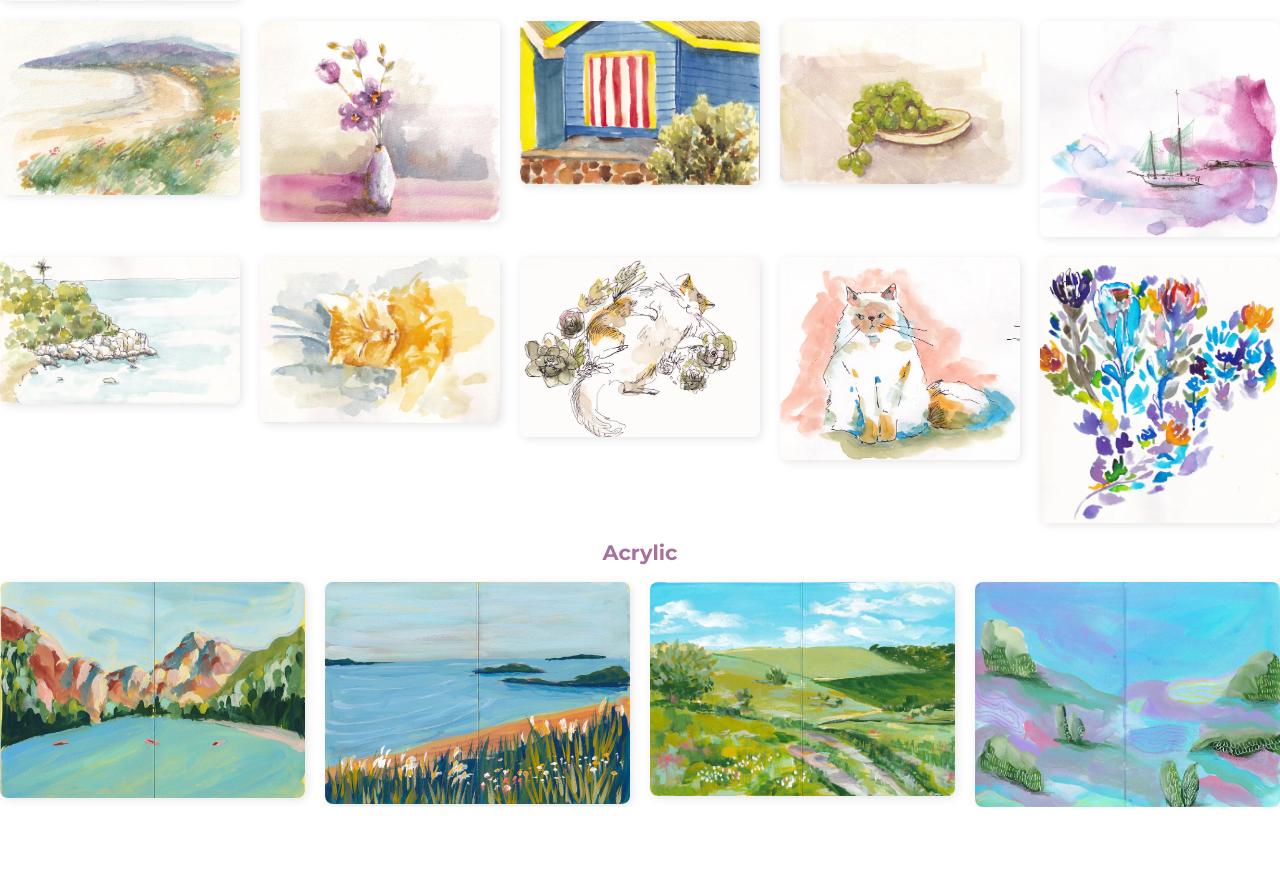
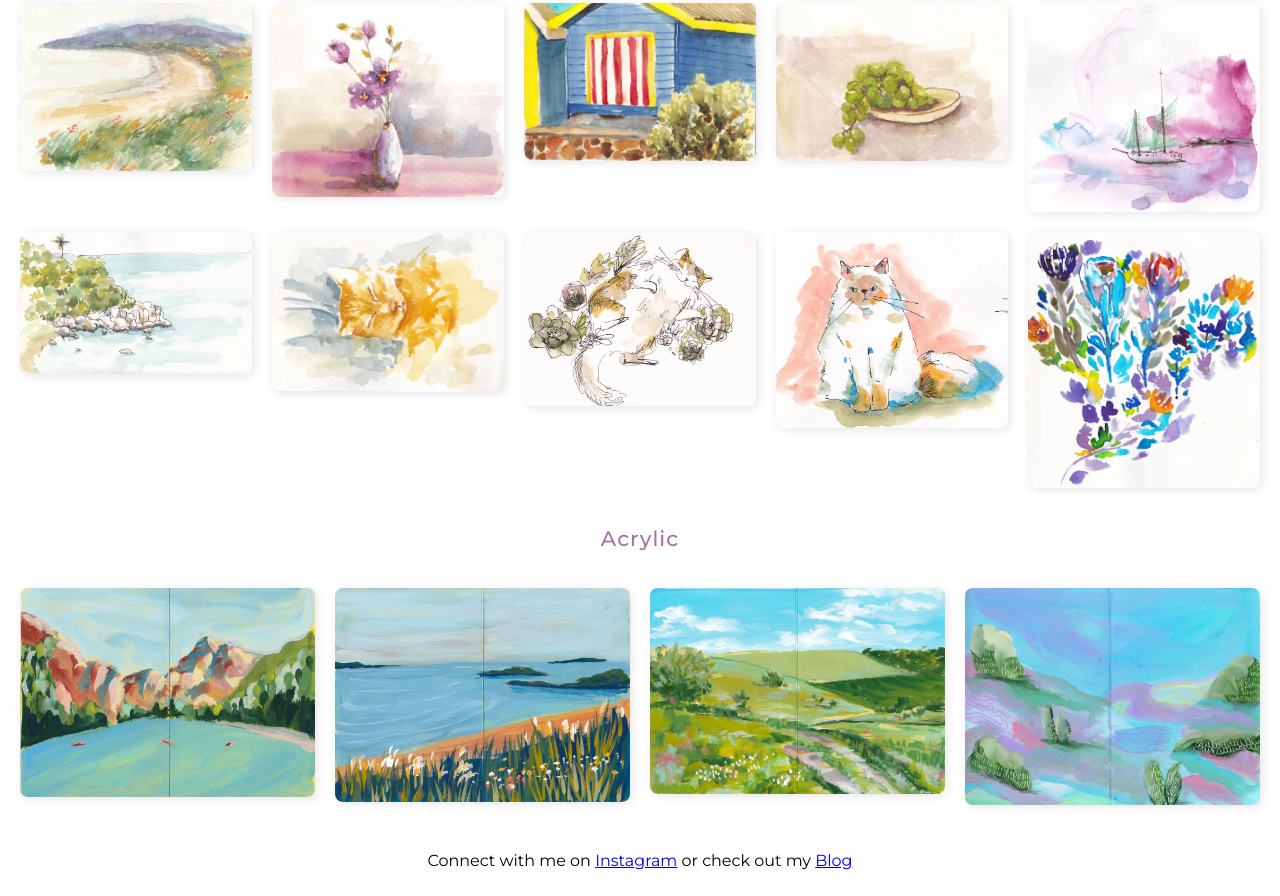
Before and after one commit to mel0013/artwork, a plain HTML site: page index.html in a window 1280 px wide. Shown: the part 1393-2289 px from the top of the page. Before the commit the page ends 2200 px from the top, so only its background shows below. Drawn offline with Linux system fonts and the light colour scheme.

Commit message:
Update font weight and add footer links

```diff
--- a/index.html
+++ b/index.html
@@ -69,5 +69,23 @@
         <img src="Images\Paint4.webp" alt="Acrylic painting" />
       </div>
     </section>
+    <footer>
+      <p>
+        Connect with me on
+        <a
+          href="https://www.instagram.com/abstract.blooms/"
+          target="_blank"
+          rel="noopener noreferrer"
+          >Instagram</a
+        >
+        or check out my
+        <a
+          href="https://abstractblooms.substack.com/"
+          target="_blank"
+          rel="noopener noreferrer"
+          >Blog</a
+        >
+      </p>
+    </footer>
   </body>
 </html>
--- a/styles.css
+++ b/styles.css
@@ -10,8 +10,12 @@ body {
 header {
   background-color: #ffffff;
   color: #000000;
-  padding: 10px;
+  padding: 10px 0;
   text-align: center;
+}
+
+header h1 {
+  letter-spacing: 2px;
 }
 
 /* Sections */
@@ -25,6 +29,8 @@ h1 {
 
 h2 {
   font-size: 21px;
+  letter-spacing: 1px;
+  font-weight: 500;
   color: #a7719d;
 }
 
@@ -33,6 +39,7 @@ h2 {
   display: grid;
   grid-template-columns: repeat(auto-fit, minmax(200px, 1fr));
   gap: 20px;
+  padding: 20px;
 }
 
 .gallery-grid img {
@@ -41,3 +48,11 @@ h2 {
   border-radius: 8px;
   box-shadow: 2px 2px 10px rgba(0, 0, 0, 0.1);
 }
+
+/* Footer */
+footer {
+  background-color: #ffffff;
+  color: #000000;
+  padding: 10px 0;
+  text-align: center;
+}
```
